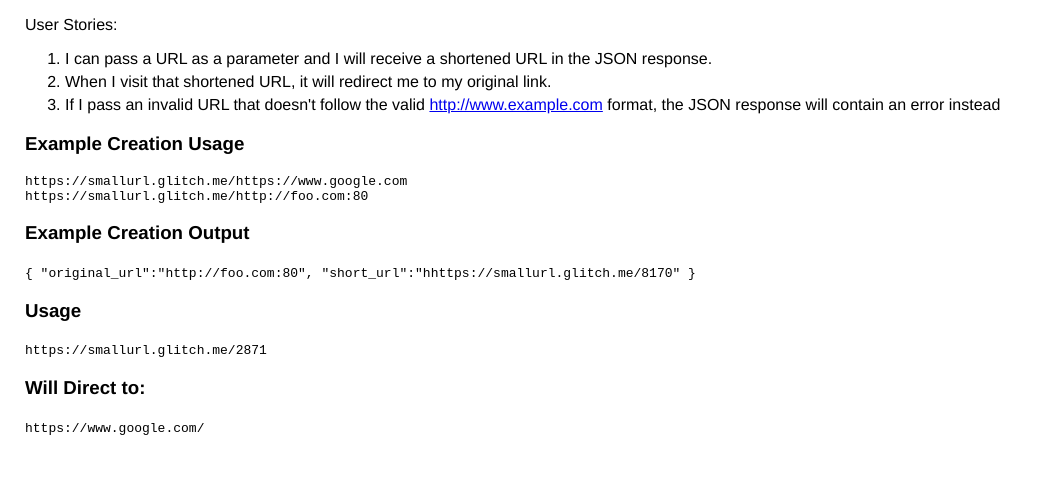
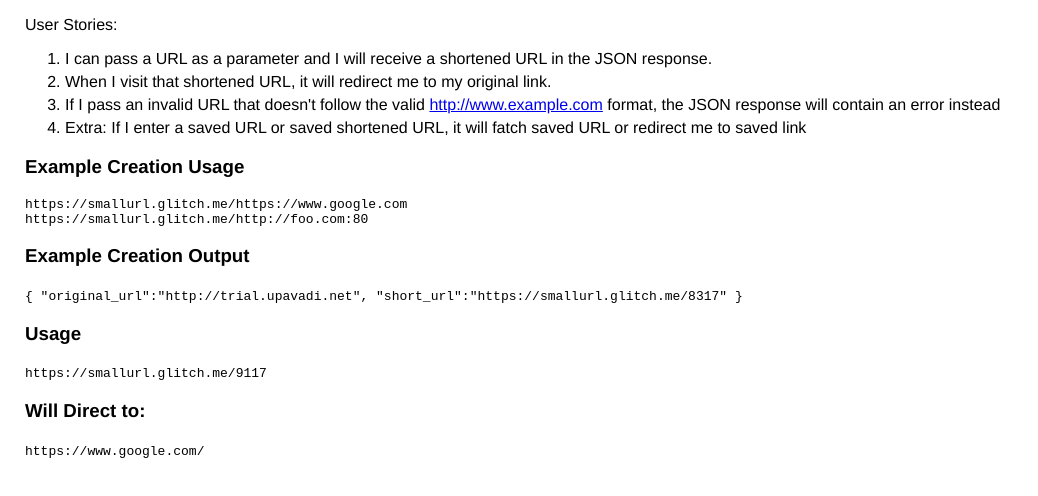
Before and after one commit to Mahesh-Codes/Basejump-URL-Shortener-Microservice, a website: page views/index.html in a window 1280 px wide. Shown: the part 108-604 px from the top of the page, without its empty margins (0-1038 px from the left). Drawn offline with Linux system fonts and the light colour scheme.

Commit message:
🌹🌶 Updated index

```diff
--- a/views/index.html
+++ b/views/index.html
@@ -24,6 +24,9 @@
         <li>
          If I pass an invalid URL that doesn't follow the valid <a href="http://www.example.com">http://www.example.com</a> format, the JSON response will contain an error instead
         </li>
+         <li>
+        Extra: If I enter a saved URL or saved shortened URL, it will fatch saved URL or redirect me to saved link
+        </li>
         </ol>
 
         <p>
@@ -36,13 +39,13 @@
      <p>
         <h3>Example Creation Output</h3>
         <code>
-        { "original_url":"http://foo.com:80", "short_url":"hhttps://smallurl.glitch.me/8170" }
+        { "original_url":"http://trial.upavadi.net", "short_url":"https://smallurl.glitch.me/8317" }
         </code>
      </p>
       <p>
         <h3>Usage</h3>
         <code>
-        https://smallurl.glitch.me/2871
+        https://smallurl.glitch.me/9117
         </code>
      </p>
       <p>
```
